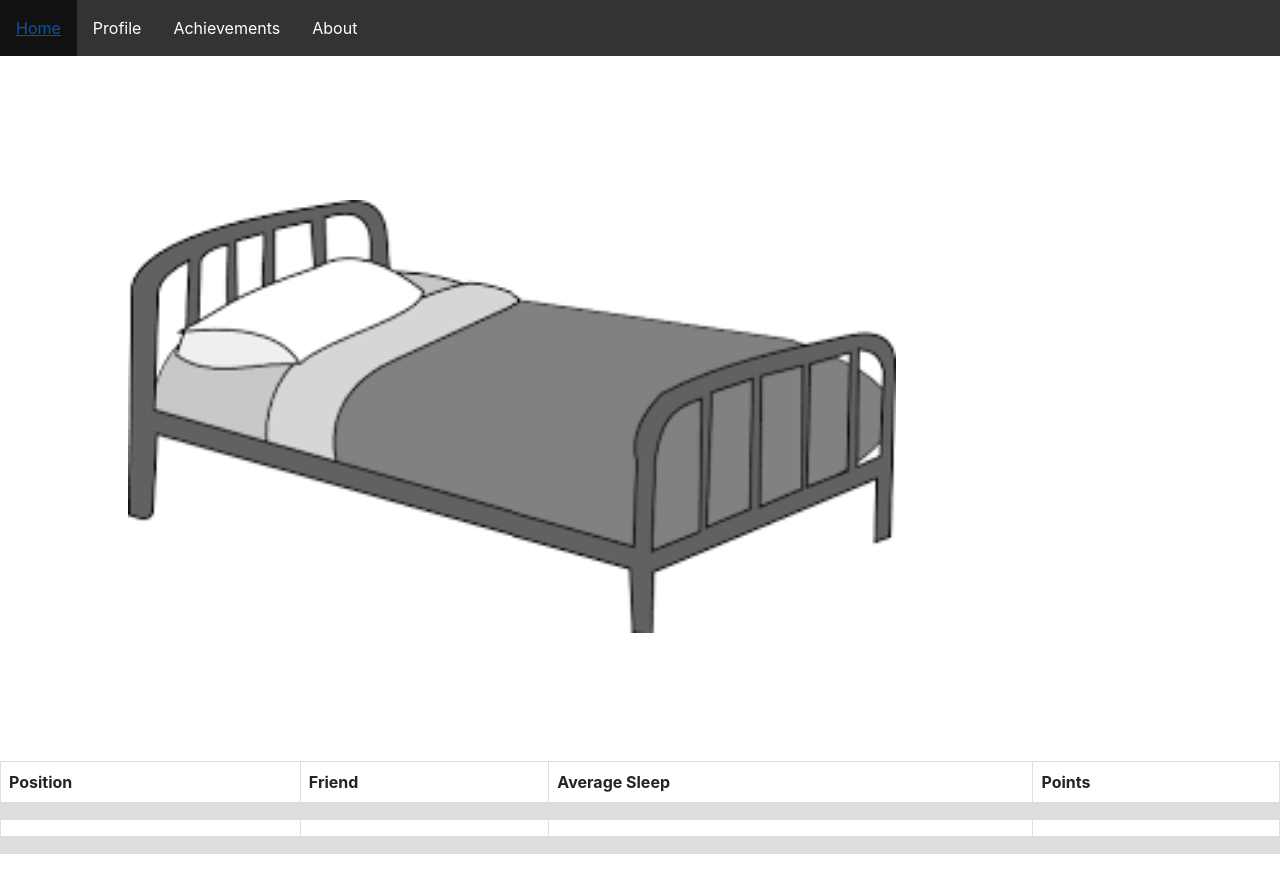
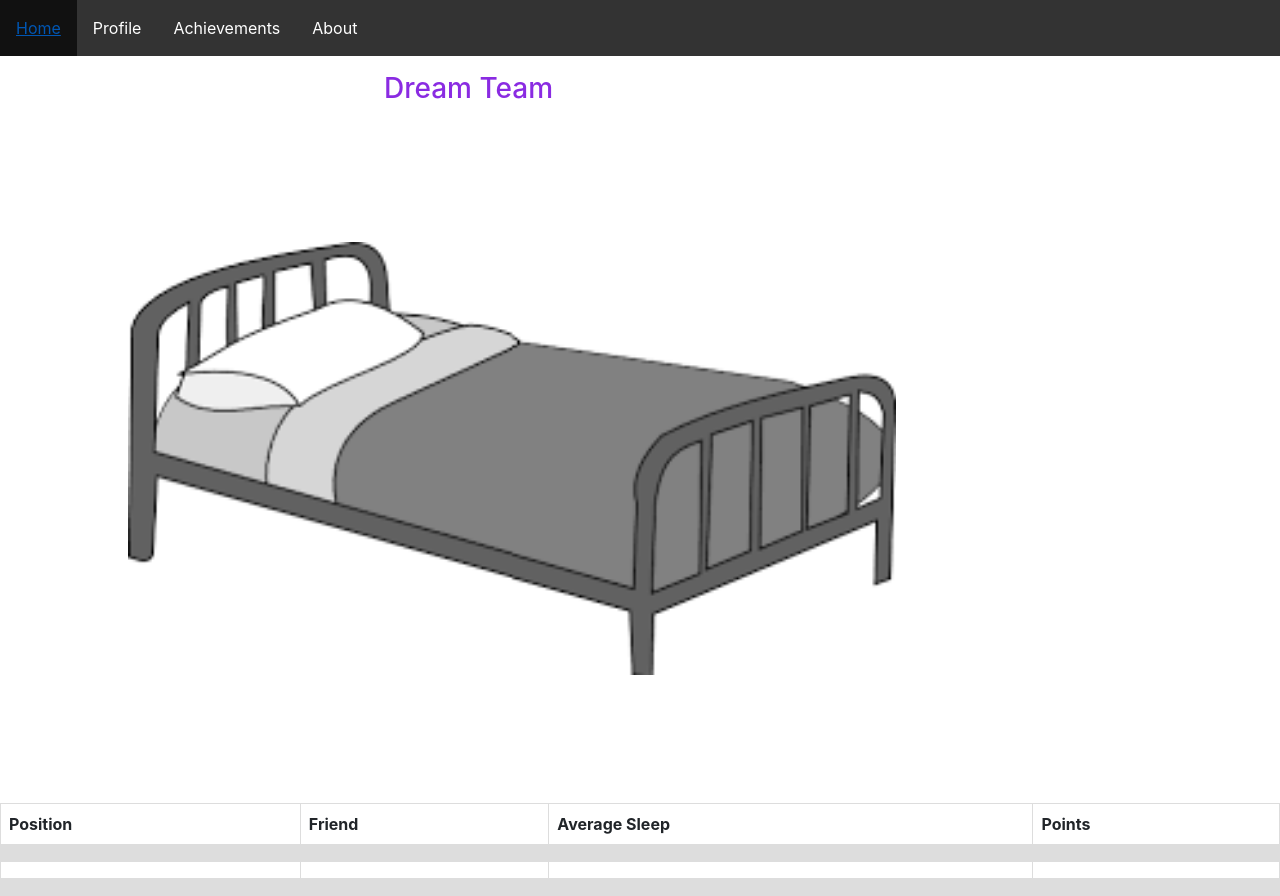
Before and after one commit to gsmith1729/dreamteam, a plain HTML site: page index.html in a window 1280 px wide. Before the commit the page ends 854 px from the top, so only its background shows below. Drawn offline with Linux system fonts and the light colour scheme.

Commit message:
about js added

```diff
--- a/common.css
+++ b/common.css
@@ -46,3 +46,7 @@ td, th {
 tr:nth-child(even) {
     background-color: #dddddd;
 }
+#heading {
+	padding-left: 30%;
+	color:#8A2BE2;
+}
--- a/index.html
+++ b/index.html
@@ -14,6 +14,7 @@
 		  <li><a href="achievements.html">Achievements</a></li>
 		  <li><a href="about.html">About</a></li>
 		</ul>
+		<h3 id='heading'>Dream Team</h3>
 		<img src="normalbed.png" id="normalbed" class='bed' onclick="changebed()">
 		<img src="928704.png" id="bluebed" class='bed' onclick="changebed()">
 		<script src="common.js"></script>
```
Also changed, not shown: about.html (+1 -1 lines), about.js (added).
